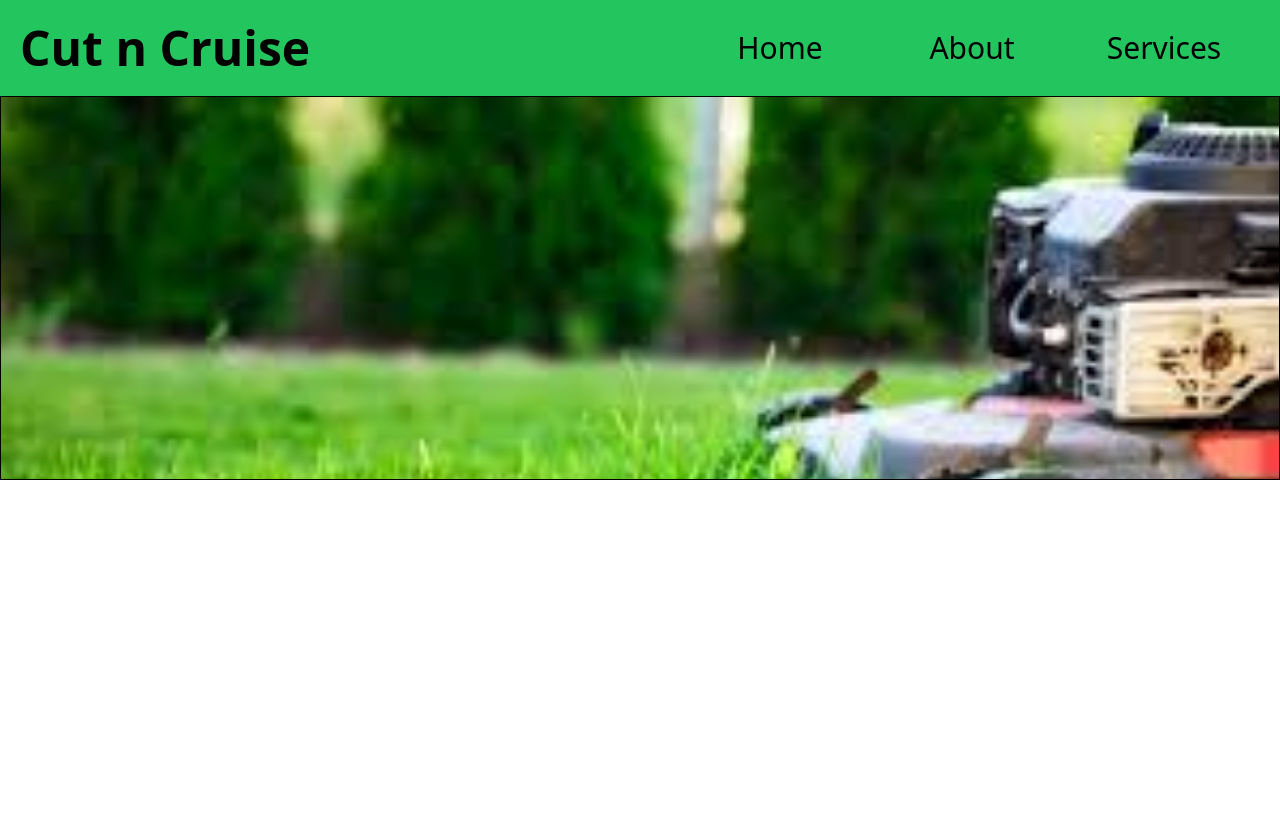
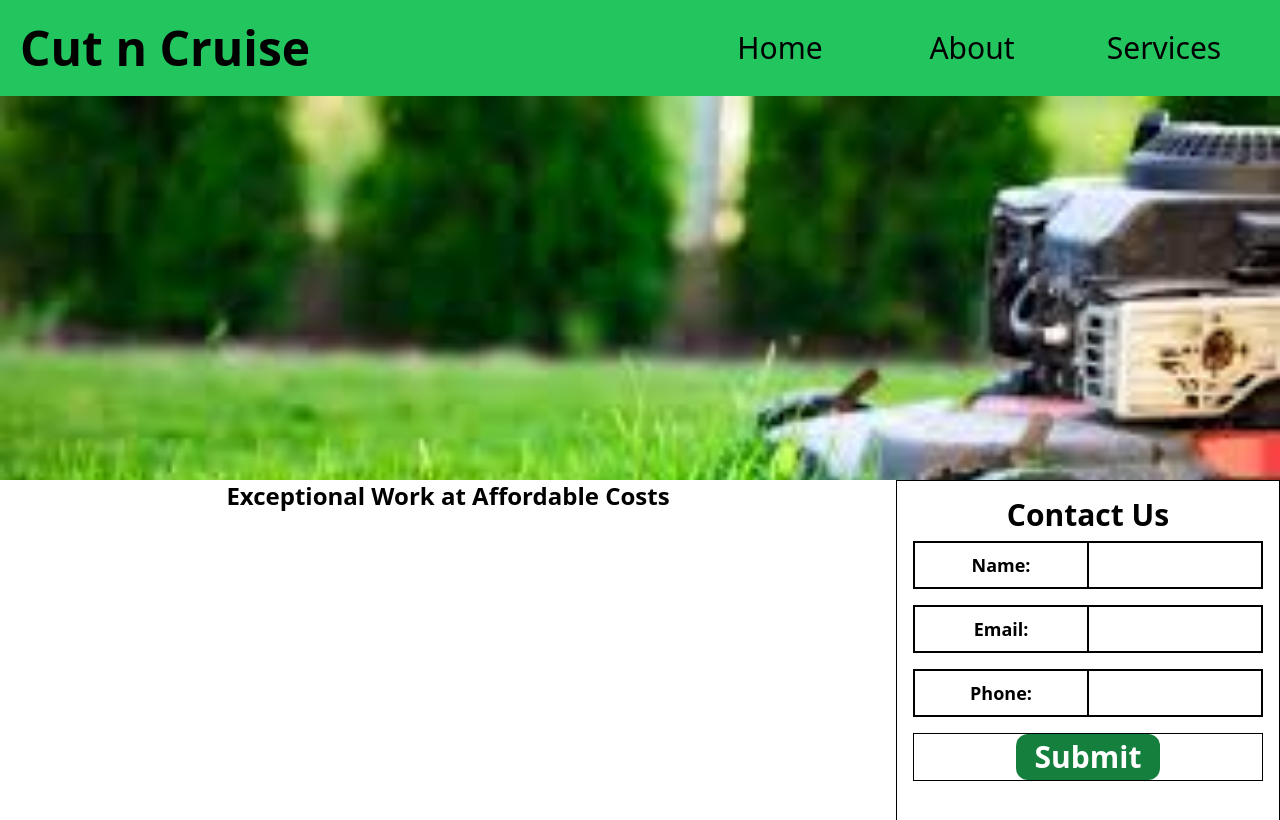
Before and after one commit to Codinghaze/CutnCruise, a Vue app in the folder cut-n-cruise/: page / in a window 1280 px wide. Shown: the top 820 px of the page. Built offline with nearby package versions, Linux system fonts and the light colour scheme.

Commit message:
Set up contact us page
Co-authored-by: Codinghaze <Codinghaze@users.noreply.github.com>

```diff
--- a/cut-n-cruise/index.html
+++ b/cut-n-cruise/index.html
@@ -4,7 +4,7 @@
     <meta charset="UTF-8" />
     <link rel="icon" href="/favicon.ico" />
     <meta name="viewport" content="width=device-width, initial-scale=1.0" />
-    <title>Vite App</title>
+    <title>Cut N Cruise</title>
   </head>
   <body>
     <div id="app"></div>
--- a/cut-n-cruise/src/App.vue
+++ b/cut-n-cruise/src/App.vue
@@ -2,11 +2,19 @@
 import Header from './components/Header.vue';
 import "./tailwind.css";
 import Hero from './components/Hero.vue';
+import BottomCont from './components/BottomCont.vue'
+import ContactUs from './components/ContactUs.vue'
 </script>
 
 <template>
   <Header />
   <Hero></Hero>
+  <div class="w-full h-full flex flex-row items-start justify-start">
+<BottomCont></BottomCont>
+  <ContactUs></ContactUs>
+
+  </div>
+
 </template>
 
 <style>
--- a/cut-n-cruise/src/components/BottomCont.vue
+++ b/cut-n-cruise/src/components/BottomCont.vue
@@ -3,10 +3,10 @@
 
 <!-- This contains the textbox and title -->
 <template>
-<div class="ContentBox">Acceptional Work at Affordable Costs</div>
+<div class="ContentBox">Exceptional Work at Affordable Costs</div>
 </template>
 <style scoped>
 .ContentBox{
-    @apply flex-1 h-96 border border-green-600 text-2xl font-bold text-center;
+    @apply flex-1 h-96 text-2xl font-bold text-center;
 }
 </style>
--- /dev/null
+++ b/cut-n-cruise/src/components/ContactUs.vue
@@ -0,0 +1,83 @@
+<script>
+export default {
+  data() {
+    return {
+        phone: "",
+        email: "",
+        name: "",
+    }
+  },
+  methods: {
+    CheckEmail() {
+        if(this.email.includes("@") )
+        {
+            return true
+        }
+        return false
+    },
+    CheckPhoneLength(){
+        if(this.phone.length == 10 )
+        {
+            return true
+        }
+        return false
+    },
+    CheckForSpaceinName() {
+         if(this.name.includes(" ") )
+        {
+            return true
+        }
+        return false
+    },
+    SubmitBtn(){
+       if(this.CheckPhoneLength() == false){
+        alert("Phone Number too short")
+       }
+
+       if(this.CheckEmail() == false){
+        alert("Bad Email")
+       }
+
+        if(this.CheckForSpaceinName() == false){
+        alert("Please enter first and last name")
+       }
+    }
+  }
+}
+</script>
+
+<!-- This contains the textbox and title -->
+<template>
+<div class="ContactUs">
+    Contact Us
+    <div class="InputBox">
+        <div class="HalfInput">Name:</div>
+        <div class="HalfInput"> <input v-model="name" class="TextBox" /></div>
+        <!-- title div contains: name of field -->
+        <!-- input div contain: actual input -->
+    </div>
+    <div class="InputBox">
+        <div class="HalfInput">Email:</div>
+        <div class="HalfInput"> <input class="TextBox" v-model="email" /></div></div>
+    <div class="InputBox">
+         <div class="HalfInput">Phone:</div>
+        <div class="HalfInput"> <input class="TextBox" v-model="phone" /></div></div>
+
+    <div class="InputBox"><button @click="SubmitBtn" class="w-36 hover:bg-green-500 active:bg-green-400 rounded-xl h-full bg-green-700 text-white "> Submit</button></div>
+</div>
+</template>
+<style scoped>
+.ContactUs{
+    @apply w-96 h-96 border p-4 border-black flex flex-col items-center text-center justify-start text-3xl font-bold ;
+}
+.InputBox{
+    @apply w-full h-12 border my-2 border-black flex flex-row items-center justify-center;
+}
+.HalfInput {
+@apply w-1/2 border border-black h-full text-lg flex flex-row items-center justify-center;
+}
+.TextBox {
+    @apply w-full h-full p-4
+
+}
+</style>
--- a/cut-n-cruise/src/components/Hero.vue
+++ b/cut-n-cruise/src/components/Hero.vue
@@ -7,6 +7,6 @@
 </template>
 <style>
 .HeroCont{
-    @apply border border-black w-full overflow-hidden  h-96;
+    @apply w-full overflow-hidden  h-96;
 }
 </style>
```
